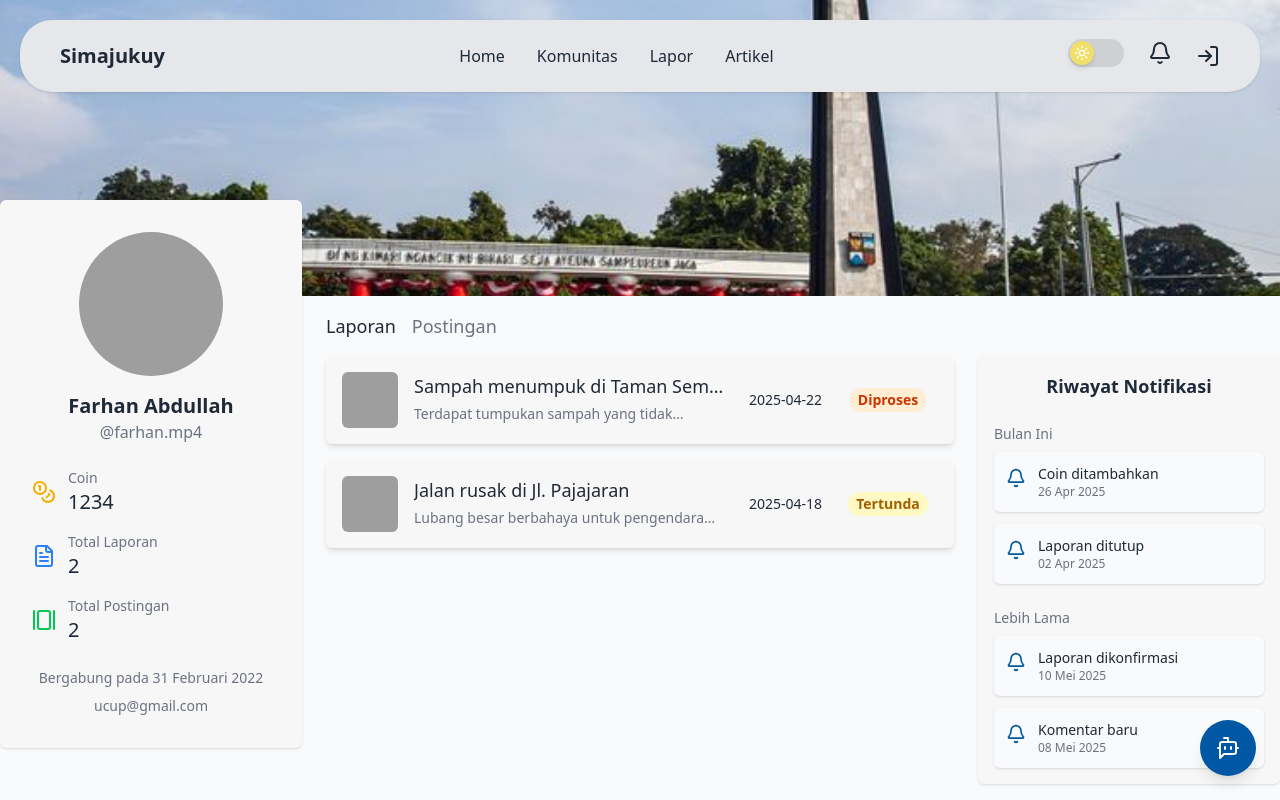
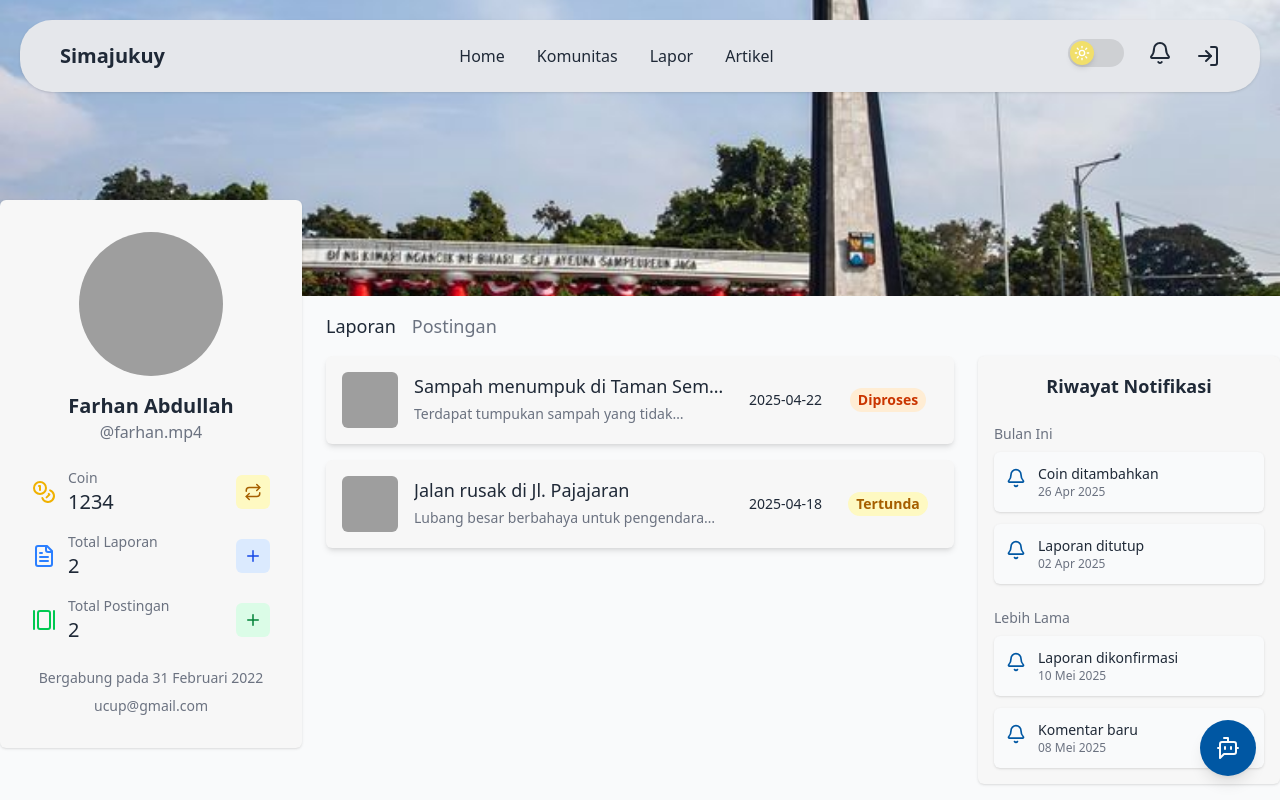
Before and after one commit to tineetech/simajukuy, a React (Vite) app in the folder frontend/: page /profile in a window 1280 px wide. Shown: the top 800 px of the page. Built offline with nearby package versions, Linux system fonts and the light colour scheme; grey boxes are pictures that could not be loaded.

Commit message:
Minor Update ProfilePage

```diff
--- a/frontend/src/pages/ProfilePage.tsx
+++ b/frontend/src/pages/ProfilePage.tsx
@@ -1,10 +1,10 @@
 import { useState } from "react";
-import { Bell, Camera, Coins, FileText, GalleryHorizontal, MapPin, NotebookPen, SearchCheck } from "lucide-react";
+import { Coins, FileText, GalleryHorizontal, Plus, Repeat } from "lucide-react";
 import PostItem from "../components/PostItem";
 import ReportList from "../components/ReportList";
 import { PostInterface, Report } from "../types";
+import NotificationsHistory from "../components/NotificationsHistory";
 import { Link } from "react-router-dom";
-import NotificationsHistory from "../components/NotificationsHistory";
 
 export default function ProfilePage() {
     const [activeTab, setActiveTab] = useState("report");
@@ -101,6 +101,8 @@ export default function ProfilePage() {
                         </div>
 
                         <div className="mt-6 space-y-4">
+                            {/* COIN */}
+                            <div className="flex items-center justify-between gap-3">
                                 <div className="flex items-center gap-3">
                                     <Coins className="text-yellow-500" />
                                     <div>
@@ -108,7 +110,17 @@ export default function ProfilePage() {
                                         <p className="text-xl font-medium">{dummyUser.coin}</p>
                                     </div>
                                 </div>
+                                <Link
+                                    to="/tukar-coin"
+                                    className="p-2 rounded-md bg-yellow-100 text-yellow-700 hover:bg-yellow-200 transition"
+                                    title="Tukar Coin"
+                                >
+                                    <Repeat size={18} />
+                                </Link>
+                            </div>
 
+                            {/* LAPORAN */}
+                            <div className="flex items-center justify-between gap-3">
                                 <div className="flex items-center gap-3">
                                     <FileText className="text-blue-500" />
                                     <div>
@@ -116,7 +128,17 @@ export default function ProfilePage() {
                                         <p className="text-xl font-medium">{dummyReports.length}</p>
                                     </div>
                                 </div>
+                                <Link
+                                    to="/lapor"
+                                    className="p-2 rounded-md bg-blue-100 text-blue-700 hover:bg-blue-200 transition"
+                                    title="Buat Laporan"
+                                >
+                                    <Plus size={18} />
+                                </Link>
+                            </div>
 
+                            {/* POSTINGAN */}
+                            <div className="flex items-center justify-between gap-3">
                                 <div className="flex items-center gap-3">
                                     <GalleryHorizontal className="text-green-500" />
                                     <div>
@@ -124,7 +146,16 @@ export default function ProfilePage() {
                                         <p className="text-xl font-medium">{dummyPosts.length}</p>
                                     </div>
                                 </div>
+                                <Link
+                                    to="/postingan"
+                                    className="p-2 rounded-md bg-green-100 text-green-700 hover:bg-green-200 transition"
+                                    title="Buat Postingan"
+                                >
+                                    <Plus size={18} />
+                                </Link>
                             </div>
+                        </div>
+
 
                         <div className="mt-6 space-y-2 text-sm text-textBody dark:text-textBodyDark text-center">
                             <p>Bergabung pada {dummyUser.joinedAt}</p>
```
Lines whose indentation alone changed are shown as unchanged.
